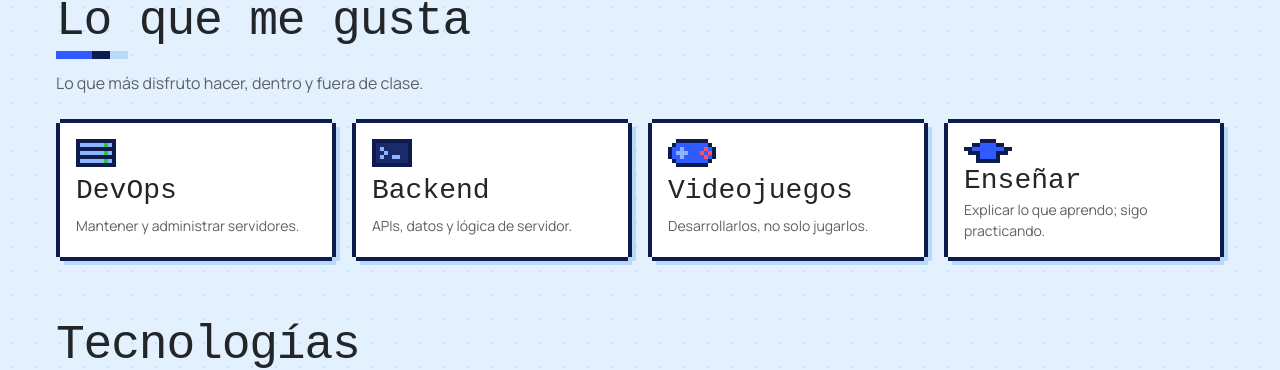
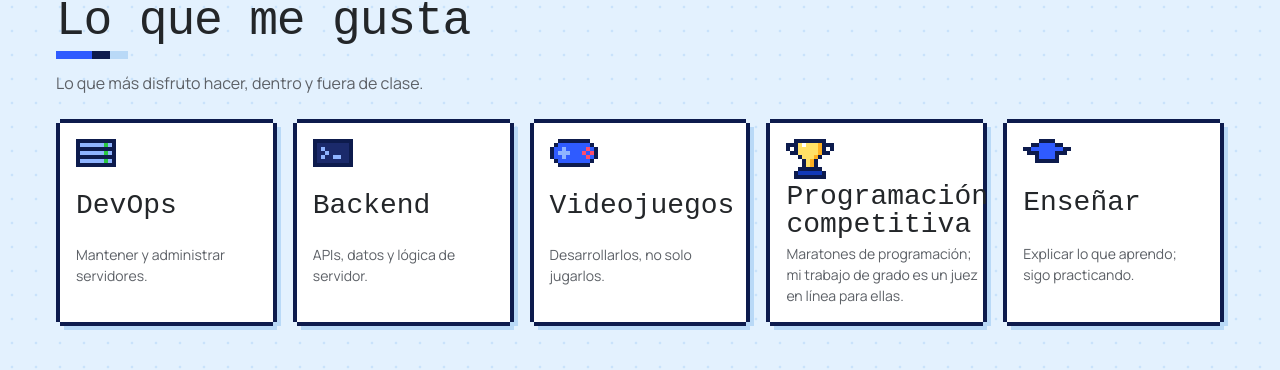
Before and after one commit to AndresDGM/personal-page, an Angular app: page / in a window 1280 px wide. Shown: the part 965-1335 px from the top of the page. Built offline with nearby package versions, Linux system fonts and the light colour scheme; a web font is replaced by a local one.

Commit message:
feat: añadir programación competitiva a lo que me gusta

```diff
--- a/src/app/pixel/sprites.ts
+++ b/src/app/pixel/sprites.ts
@@ -39,6 +39,18 @@ export const SPRITES = {
     'KBLLLBBBRBRK',
     'KBBLBBBBBRBK',
     '.KBBBBBBBBK.',
+    '..KKKKKKKK..',
+  ],
+  trophy: [
+    '..KKKKKKKK..',
+    'KKKYWYYYOKKK',
+    'K.KYYYYYOK.K',
+    '.KKYYYYYOKK.',
+    '...KYYYOK...',
+    '....KYOK....',
+    '....KYOK....',
+    '...KKKKKK...',
+    '..KDDDDDDK..',
     '..KKKKKKKK..',
   ],
   cap: ['....KKKK....', '..KKBBBBKK..', 'KKBBBBBBBBKK', '.KKKBBBBKKK.', '...KBBBBK...', '...KKKKKK...'],
--- a/src/app/portfolio.data.ts
+++ b/src/app/portfolio.data.ts
@@ -37,6 +37,11 @@ export const LIKES: Like[] = [
   { title: 'DevOps', text: 'Mantener y administrar servidores.', sprite: 'server' },
   { title: 'Backend', text: 'APIs, datos y lógica de servidor.', sprite: 'terminal' },
   { title: 'Videojuegos', text: 'Desarrollarlos, no solo jugarlos.', sprite: 'gamepad' },
+  {
+    title: 'Programación competitiva',
+    text: 'Maratones de programación; mi trabajo de grado es un juez en línea para ellas.',
+    sprite: 'trophy',
+  },
   { title: 'Enseñar', text: 'Explicar lo que aprendo; sigo practicando.', sprite: 'cap' },
 ];
 
```
